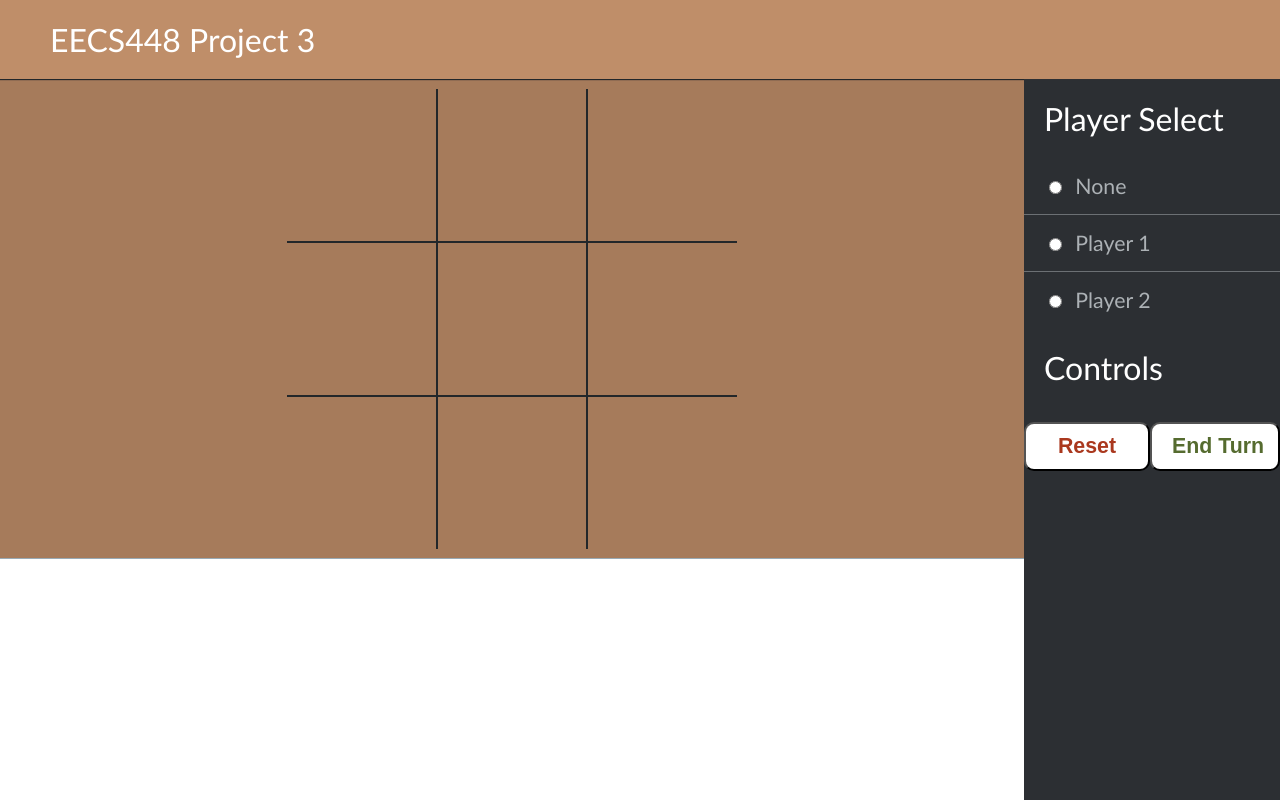
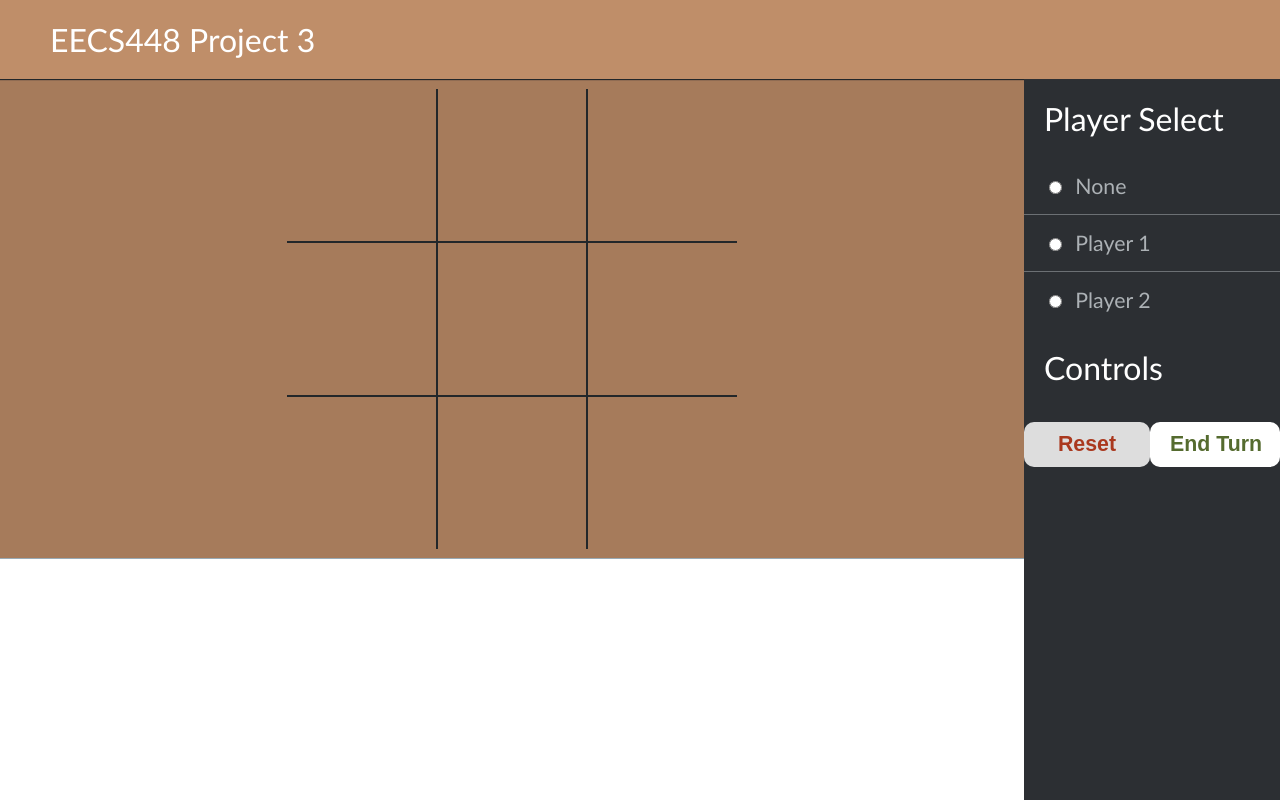
Before and after one commit to nrobless/EECS448_Project3, a plain HTML site: page src/web/index.html in a window 1280 px wide. In both pictures the pointer is over the input 1087 px from the left and 446 px from the top of the page. Drawn offline with Linux system fonts and the light colour scheme.

Commit message:
Minor fix to buttons.
Added proper mouseover styling to buttons.

```diff
--- a/src/web/style.css
+++ b/src/web/style.css
@@ -186,7 +186,6 @@ table tr td:last-child {
 .sidebar-item:hover {
     color: #FFFFFF;
     background-color: #23272A;
-
     cursor: pointer;
 }
 
@@ -224,6 +223,12 @@ table tr td:last-child {
 
     -webkit-border-radius: 10px;
     border-radius: 10px;
+    border: 0;
+}
+
+#sidebar input[type=reset]:hover, #sidebar input[type=submit]:hover {
+    background-color: #DDDDDD;
+    cursor: pointer;
 }
 
 #sidebar input[type=reset] {
```
